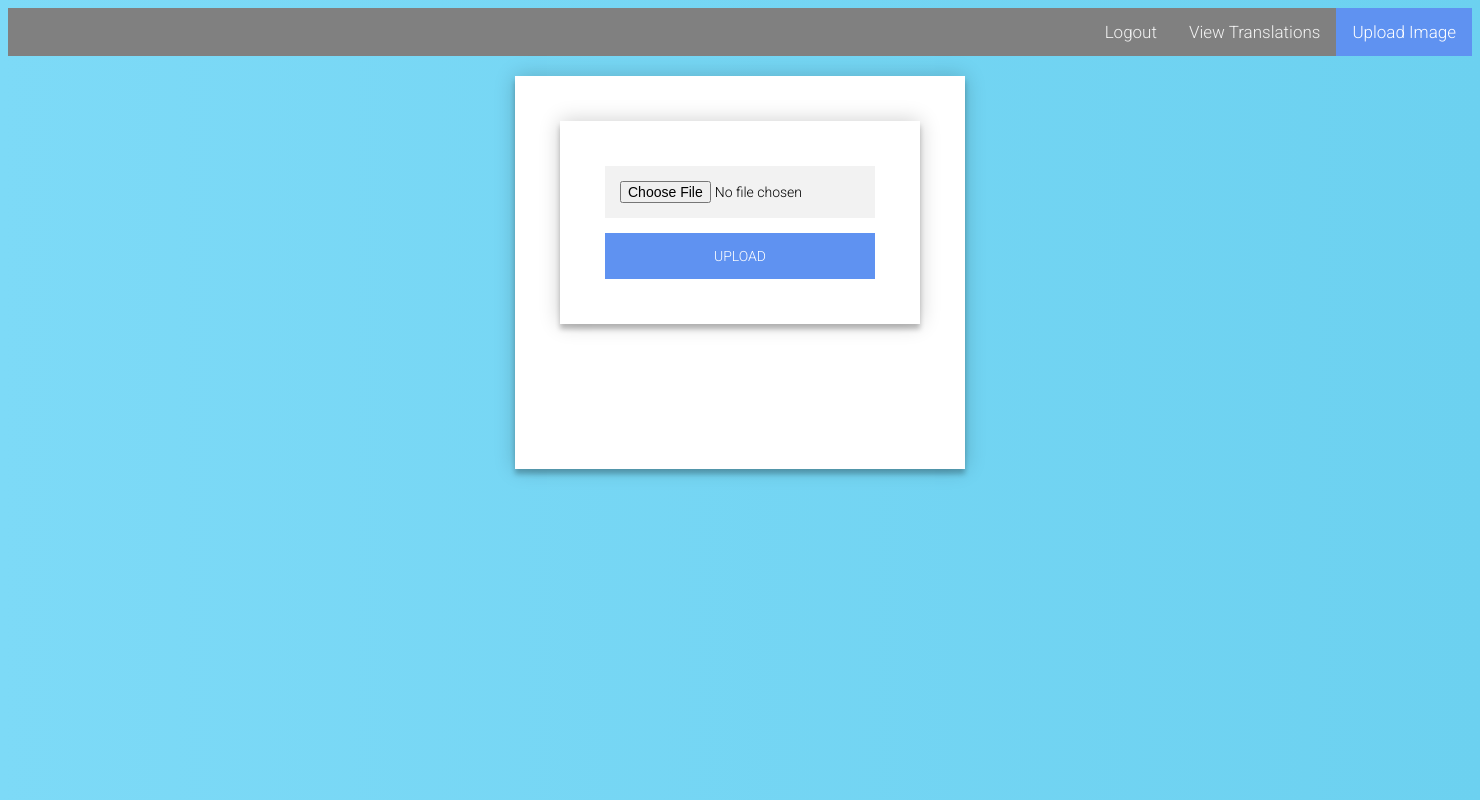
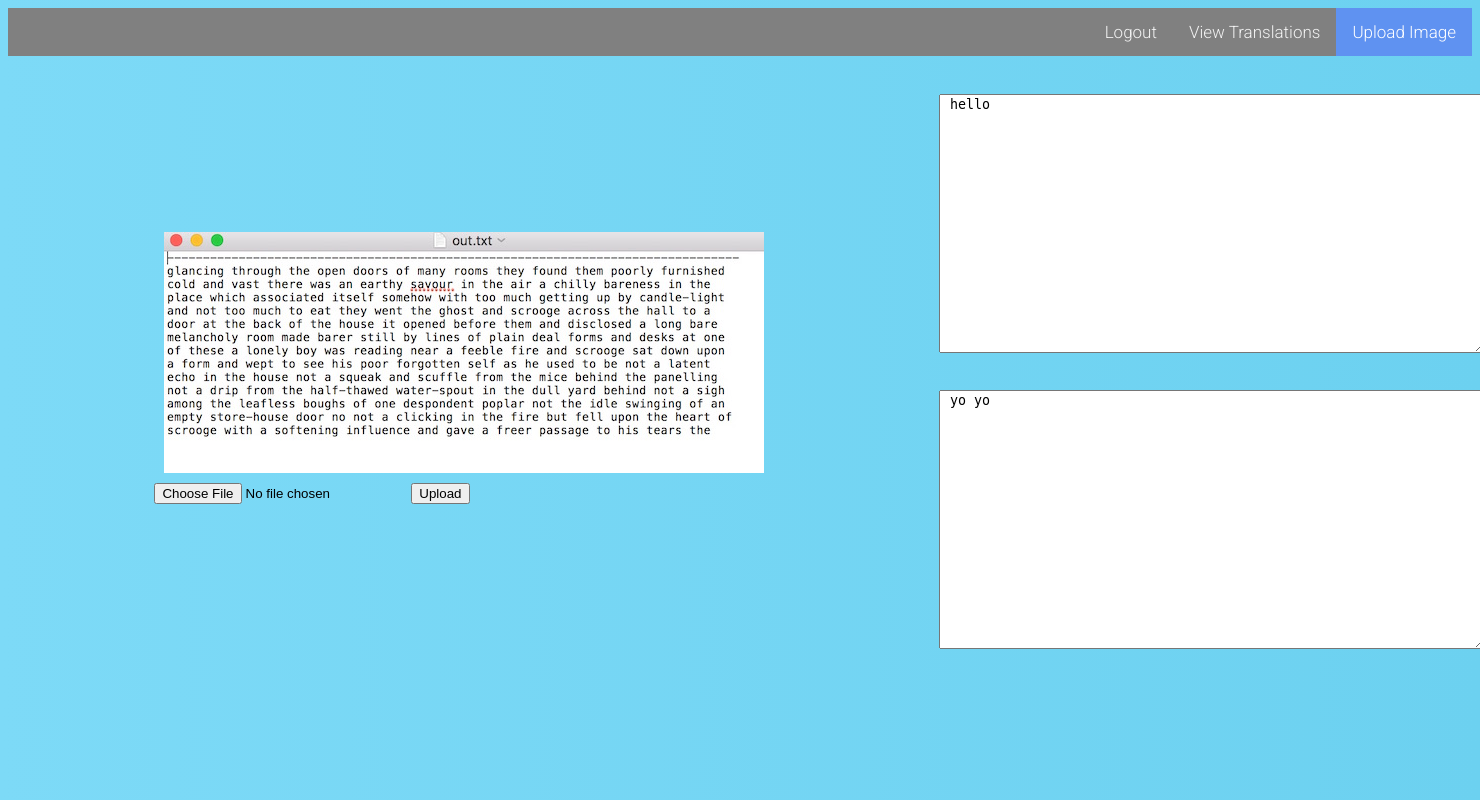
Before and after one commit to rmit-s3546430-Victor-Nguyentat/cloudcomputing2, a Flask app: page /upload_image in a window 1480 px wide. Run offline with Flask 2, Linux system fonts and the light colour scheme.

Commit message:
Updated CSS of upload image

```diff
--- a/static/css/styling.css
+++ b/static/css/styling.css
@@ -58,8 +58,9 @@
 .container {
   position: relative;
   z-index: 1;
-  max-width: 300px;
-  margin: 0 auto;
+  max-width: 1500px;
+  max-height: 1500px;
+  margin: auto;
 }
 .container:before, .container:after {
   content: "";
@@ -88,6 +89,27 @@
 .container .info span .fa {
   color: #EF3B3A;
 }
+
+.container .translationContainer{
+  display: flex;
+}
+
+.container .translationContainer .imageView{
+  margin: 10%;
+}
+.container .translationContainer .translationView{
+  display: flex;
+  flex-direction: column;
+
+}
+
+.container .translationContainer .translationView .textField{
+  margin: 10%;
+  width: 300%;
+  height: 100%;
+}
+
+
 body {
   background: #6cd1f0; /*fallback for old browsers*/
   background: -webkit-linear-gradient(right, #6cd1f0, #7ddaf7);
--- a/templates/Upload_Image.html
+++ b/templates/Upload_Image.html
@@ -1,26 +1,32 @@
-<html>
+<HTML>
         <head>
+            <title>Flask app</title>
             <link rel="stylesheet" href="{{ url_for('static', filename='css/styling.css') }}">
         </head>
-
         <body>
             <div class="topnav">
                     <a class="active" href="/upload_image">Upload Image</a>
                     <a href="/view_translations">View Translations</a>
                     <a href="/">Logout</a>
             </div>
-        <div class="form">
+            <div class="container">
+                <div class="translationContainer">
+                    <div class="imageView">
+                        <img src="{{ url_for('static', filename='img/placeholder.jpg') }}" style="margin:10px">
                         <form method='post' enctype='multipart/form-data'>
-                <div class="form">
                             <input type="file" name="file">
                             <button type='submit' value='Upload'>Upload</button>
+                        </form>
                     </div>
-            </form>
+                    <div class="translationView">
+                        <textarea class="textField"> hello </textarea>
+                        <textarea class="textField"> yo yo</textarea>
+                    </div>
+                </div>
             </div>
         </body>
 
         <footer>
         </footer>
 
-
-</html>
+    </HTML>
```
Also changed, not shown: static/img/placeholder.jpg (added). Lines whose indentation alone changed are shown as unchanged.
